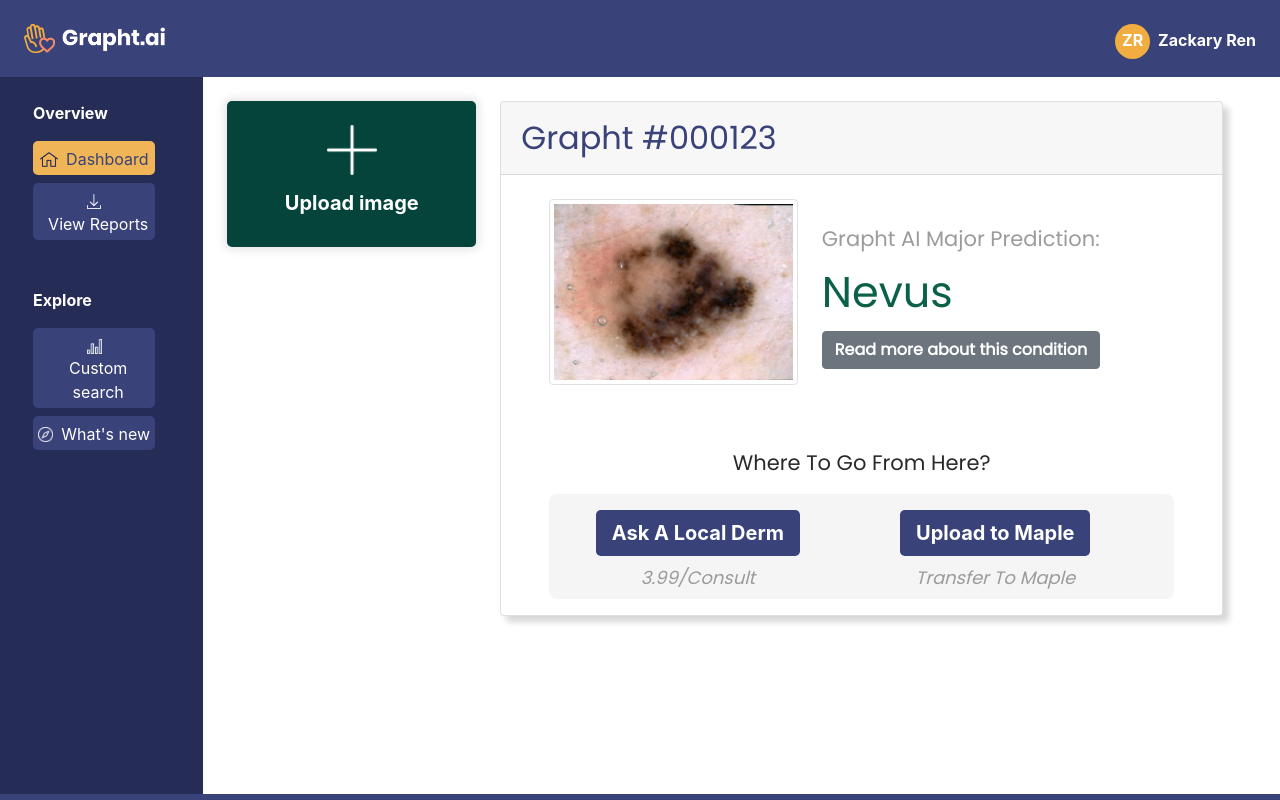
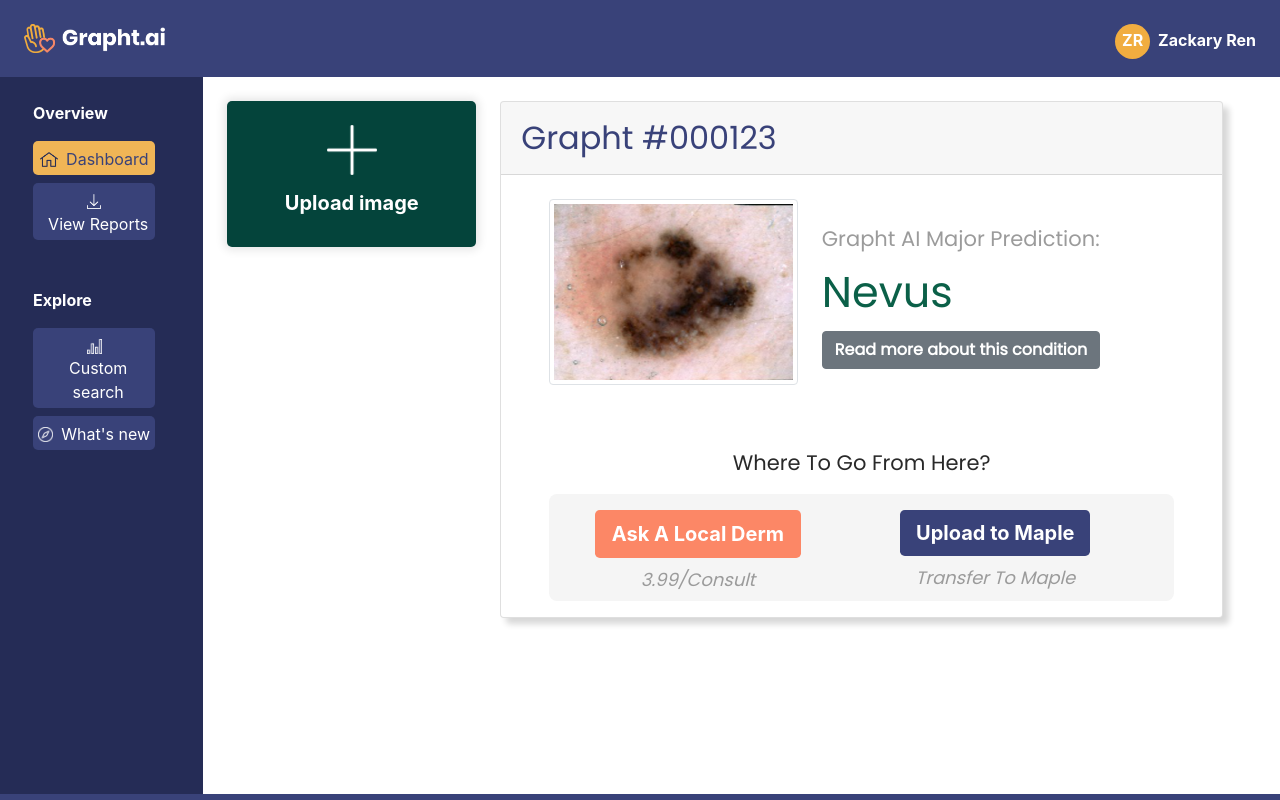
Before and after one commit to snuuy/grapht.ai, a React (Create React App) app in the folder client/: page /dashboard in a window 1280 px wide. Built offline with nearby package versions, Linux system fonts and the light colour scheme.

Commit message:
Change button bg color

```diff
--- a/client/src/components/CardView.jsx
+++ b/client/src/components/CardView.jsx
@@ -36,7 +36,7 @@
             <div className="row ml-5 mr-5 cardbox">
               <div className="row col">
                 <div className="col-6 pt-3 text-center">
-                  <button type="button" class="btn btn-primary btn-lg btnText">
+                  <button type="button" style={{background:"#fc8766"}} class="btn text-white btn-lg btnText">
                     Ask A Local Derm
                   </button>
                   <p className="smallButtonText pt-2 text-center">
```
